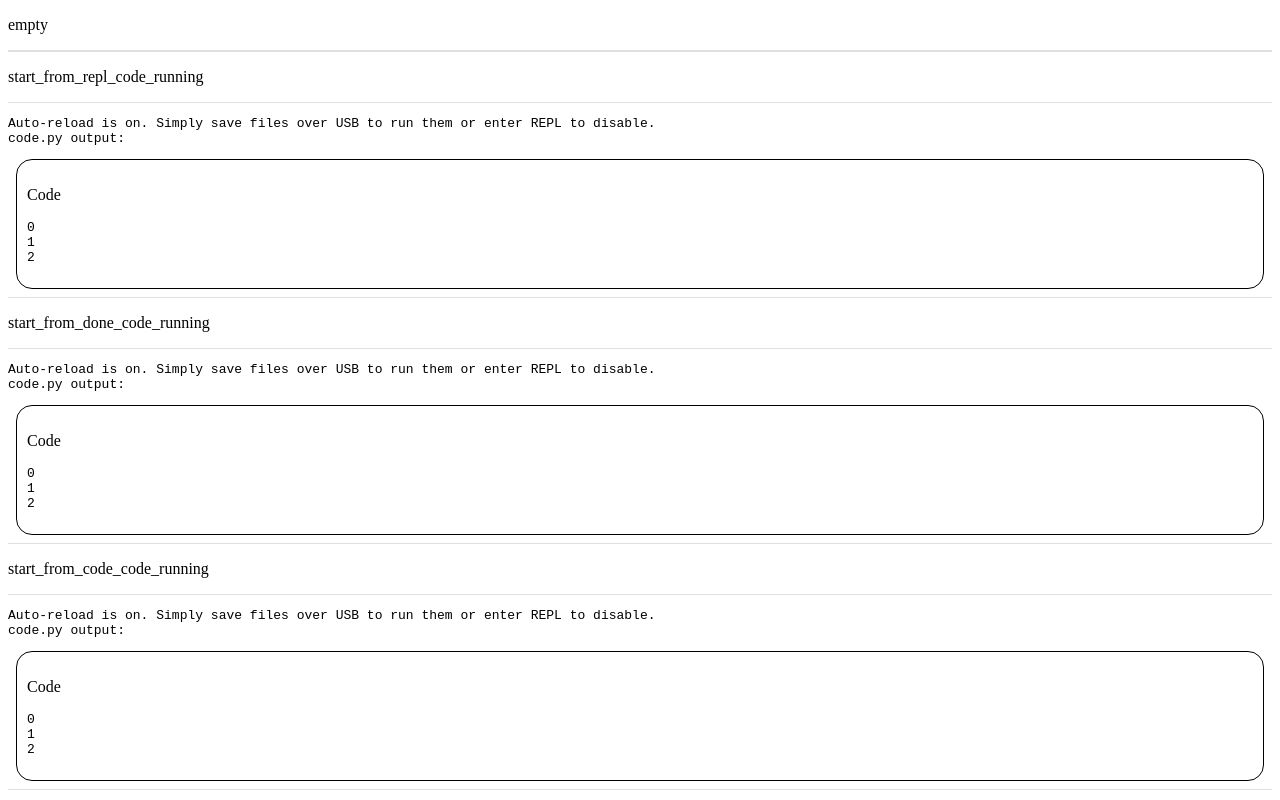
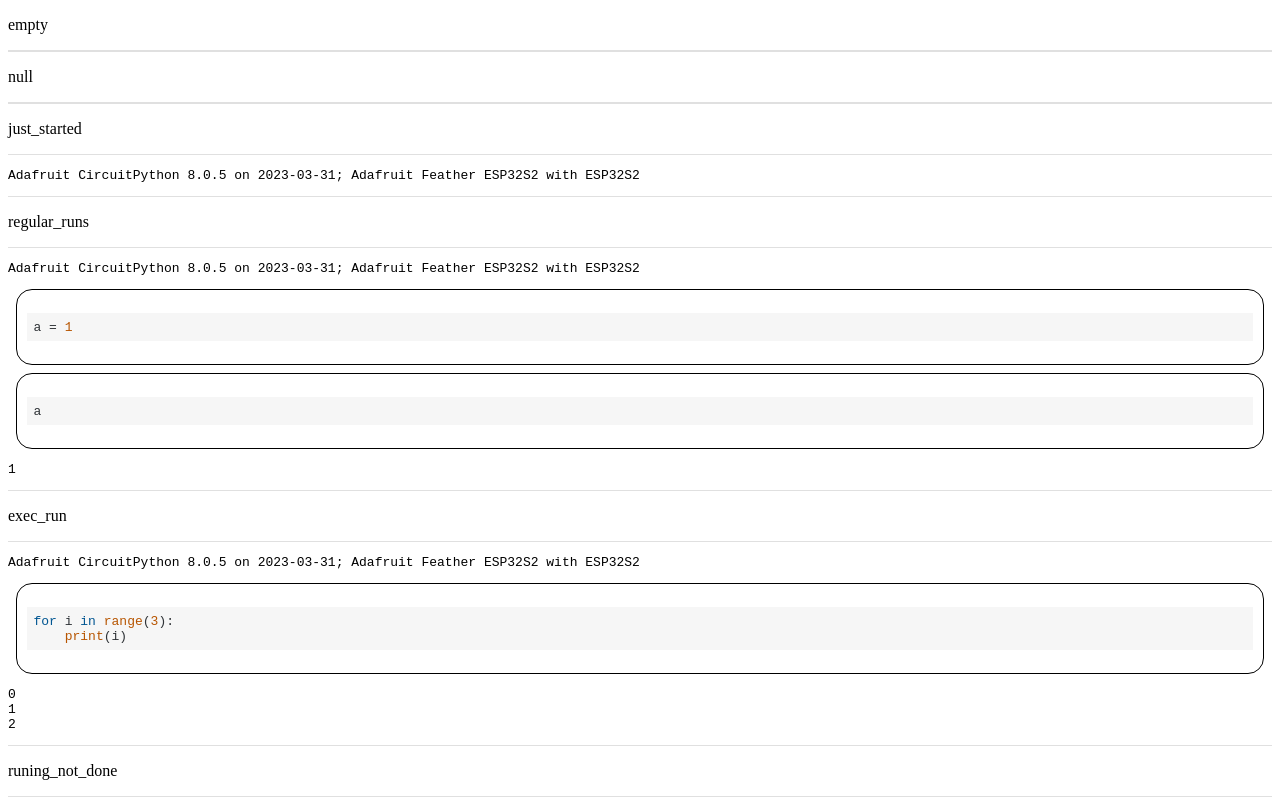
Before and after one commit to urfdvw/CircuitPython-Fancy-Console, a React (Vite) app: page / in a window 1280 px wide. Shown: the top 800 px of the page. Built offline with nearby package versions, Linux system fonts and the light colour scheme.

Commit message:
batch repl component test

```diff
--- /dev/null
+++ b/component_tests/TestRepl.jsx
@@ -0,0 +1,18 @@
+import React, { useState, useEffect } from "react";
+import { Repl } from "../src/FancyConsole";
+import Divider from '@mui/material/Divider';
+import { repl_scenarios } from '../tests/testUseSerialReceiveProcessor.data'
+
+const App = () => {
+    const scenarios = Object.keys(repl_scenarios)
+    return (<>
+        {scenarios.map(name => <>
+            <p>{name}</p>
+            <Divider />
+            <Repl body={repl_scenarios[name].in}></Repl>
+            <Divider />
+        </>)}
+    </>)
+}
+
+export default App;
--- a/src/main.jsx
+++ b/src/main.jsx
@@ -1,7 +1,8 @@
 import React from 'react'
 import ReactDOM from 'react-dom/client'
 // import App from './App'
-import App from '../component_tests/TestFancyConsole'
+// import App from '../component_tests/TestFancyConsole'
+import App from '../component_tests/TestRepl'
 
 ReactDOM.createRoot(document.getElementById('root')).render(
   <React.StrictMode>
```
